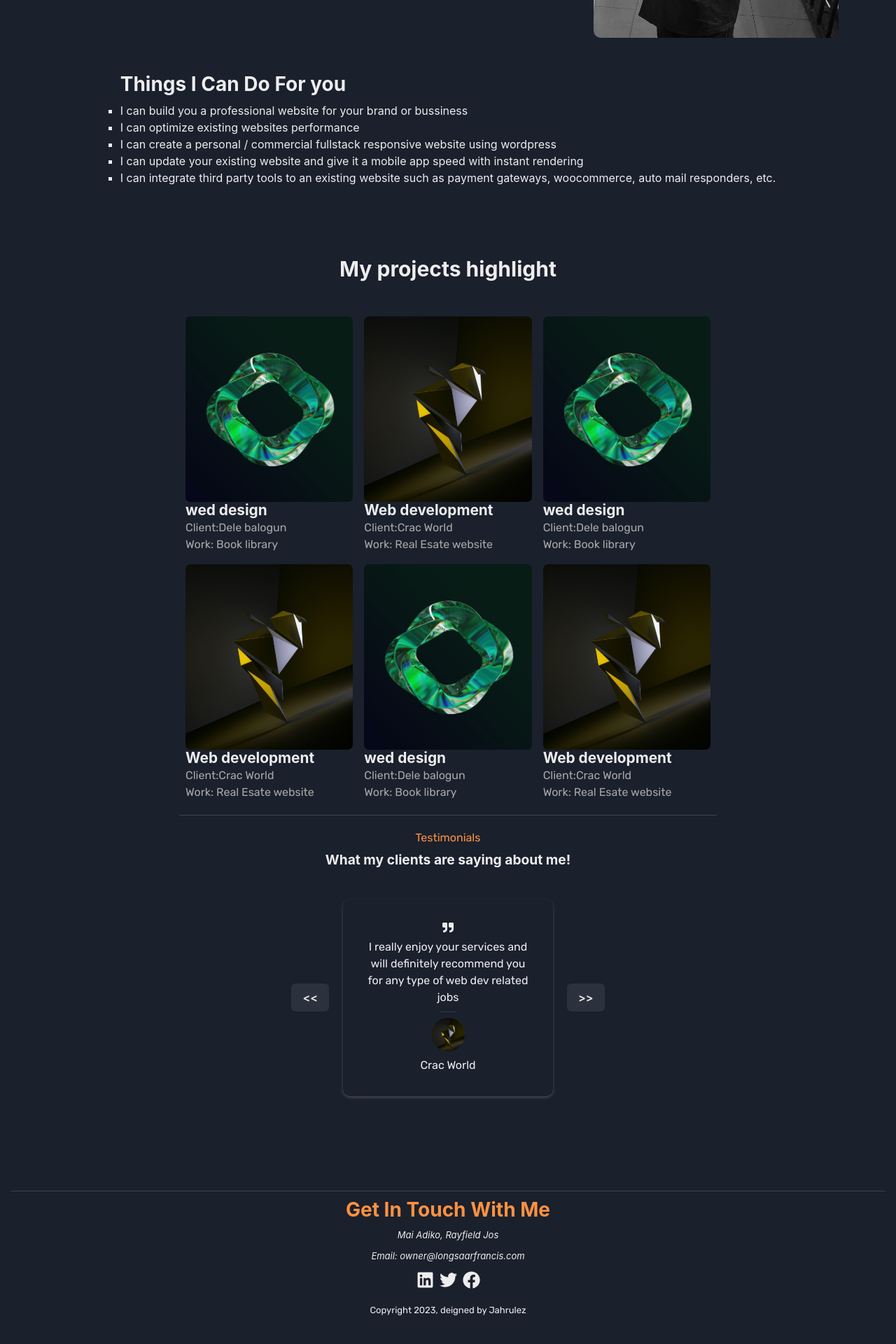
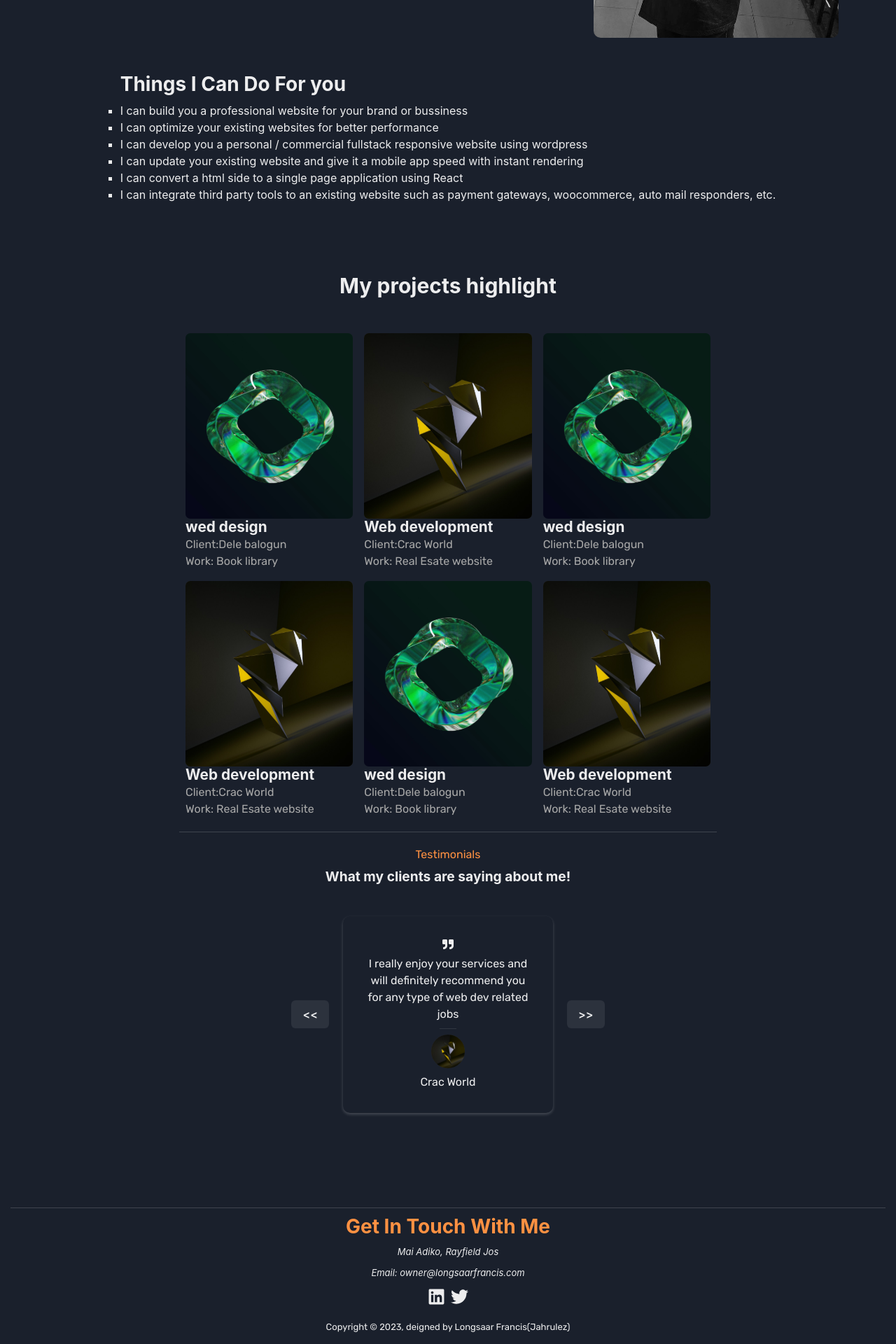
Before and after one commit to jahrulezfrancis/my--portfolio, a React (Create React App) app: page / in a window 1280 px wide. Shown: the part 667-2587 px from the top of the page at 70% size. Before the commit the page ends 2563 px from the top, so only its background shows below. Built offline with nearby package versions, Linux system fonts and the light colour scheme.

Commit message:
Remove link to facebook

```diff
--- a/src/Components/Homepage/landingPage.jsx
+++ b/src/Components/Homepage/landingPage.jsx
@@ -43,9 +43,10 @@ function LandingPage() {
                             <Heading fontSize="1.75rem">Things I Can Do For you</Heading>
                             <List>
                                 <ListItem>I can build you a professional website for your brand or bussiness</ListItem>
-                                <ListItem>I can optimize existing websites performance </ListItem>
-                                <ListItem>I can create a personal / commercial fullstack responsive website using wordpress</ListItem>
+                                <ListItem>I can optimize your existing websites for better performance</ListItem>
+                                <ListItem>I can develop you a personal / commercial fullstack responsive website using wordpress</ListItem>
                                 <ListItem>I can update your existing website and give it a mobile app speed with instant rendering</ListItem>
+                                <ListItem>I can convert a html side to a single page application using React</ListItem>
                                 <ListItem>I can integrate third party tools to an existing website such as payment gateways, woocommerce, auto mail responders, etc.</ListItem>
                             </List>
                         </Stack>
@@ -82,11 +83,8 @@ function LandingPage() {
                                 <a href="https://twitter.com/Jahrulezfrancis" target="_">
                                     <Icon as={FaTwitter} />
                                 </a>
-                                <a href="https://www.facebook.com/jahrulezfrancis" target="_">
-                                    <Icon as={FaFacebook} />
-                                </a>
                             </Stack>
-                            <Text>Copyright 2023, deigned by Jahrulez</Text>
+                            <Text>Copyright © 2023, deigned by Longsaar Francis(Jahrulez)</Text>
                         </footer>
                     </div>
                 </Box>
```
